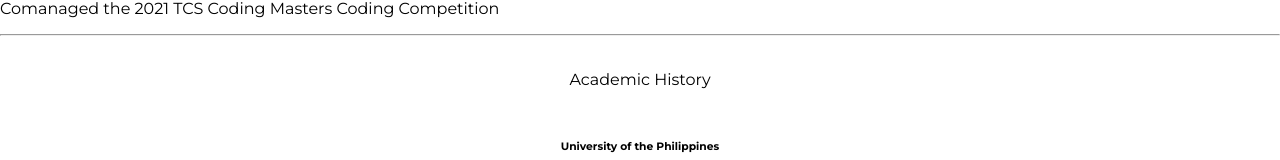
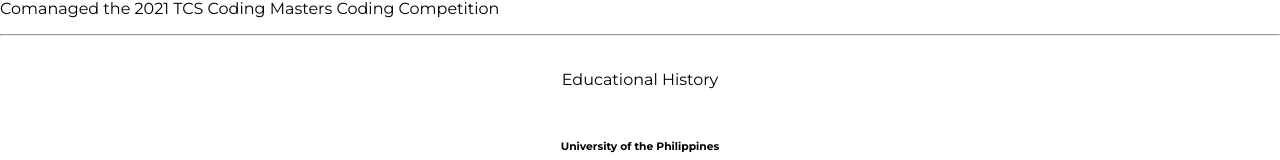
Before and after one commit to OverdriveNGain/portfolio, a React (Create React App) app: page /portfolio in a window 1280 px wide. Shown: the part 2616-2776 px from the top of the page. Built offline with nearby package versions, Linux system fonts and the light colour scheme.

Commit message:
Changed Academic History to Educational History

```diff
--- a/src/components/Portfolio.js
+++ b/src/components/Portfolio.js
@@ -173,7 +173,7 @@ const Portfolio = () => {
                         </div>
                         <hr className="my-0" />
                         <div className="content pb-3 pt-2 px-2 px-md-5 text-start">
-                            {toHeader("Academic History")}
+                            {toHeader("Educational History")}
                             <h6 className="text-secondary mb-0">University of the Philippines</h6>
                             <p>BS Computer Science | 2023 (Expected Graduation Date)</p>
                             <h6 className="text-secondary mb-0">Trinity University of Asia</h6>
```
